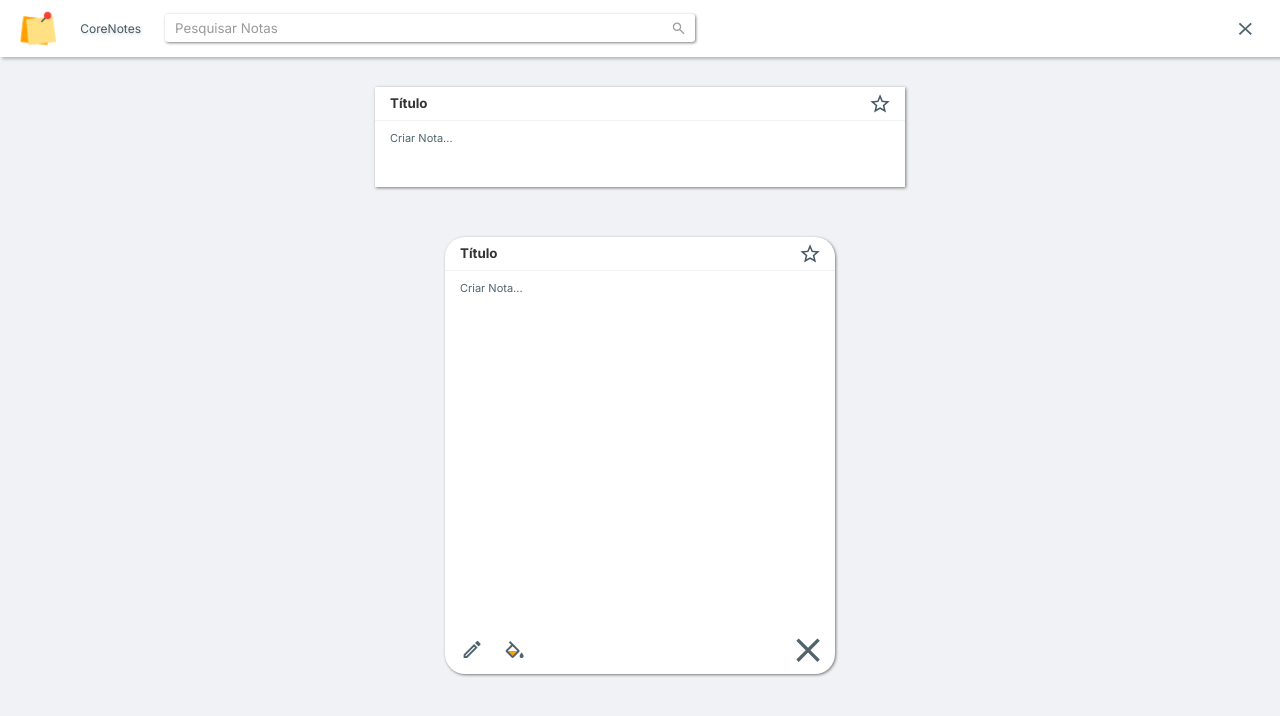
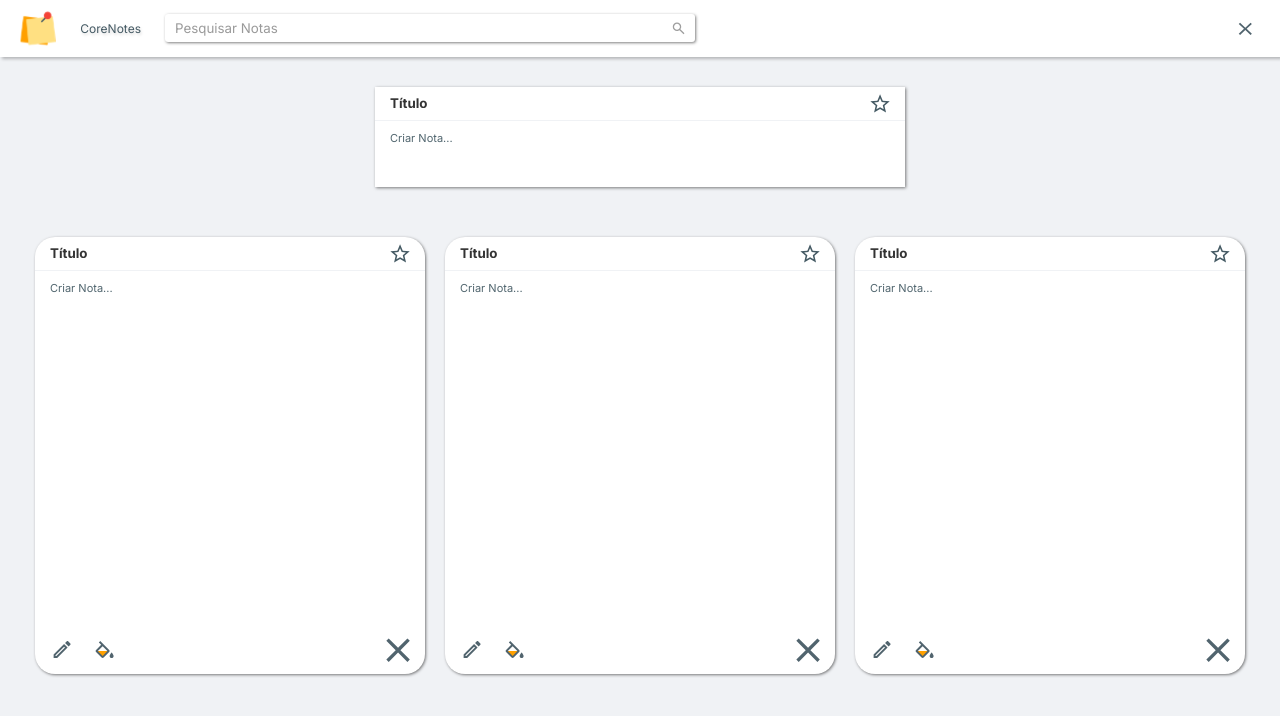
Before and after one commit to luisgustavofaria/todoListViteTs, a React (Vite) app: page / in a window 1280 px wide. Shown: the top 716 px of the page. Built offline with nearby package versions, Linux system fonts and the light colour scheme.

Commit message:
styled todoList ok

```diff
--- a/src/App.tsx
+++ b/src/App.tsx
@@ -2,13 +2,22 @@ import { ThemeProvider } from 'styled-components';
 import { defaultTheme } from './styles/themes/default';
 import { GlobalStyle } from './styles/global';
 import { Header } from './components/Header';
-import { TodoList } from './components/TodoList';
+import { Container01, Container02 } from './components/Container/styles';
+import { Todo } from './components/Todo';
+import { TodoForm } from './components/TodoForm';
 
 export function App() {
   return (
     <ThemeProvider theme={defaultTheme}>
       <Header />
-      <TodoList />
+      <Container01>
+        <TodoForm />
+        <Container02>
+          <Todo />
+          <Todo />
+          <Todo />
+        </Container02>
+      </Container01>
       <GlobalStyle />
     </ThemeProvider>
   );
--- a/src/components/Container/styles.ts
+++ b/src/components/Container/styles.ts
@@ -0,0 +1,16 @@
+import styled from 'styled-components';
+
+export const Container01 = styled.div`
+  display: flex;
+  align-items: center;
+  flex-direction: column;
+  padding: 0px 20px 50px;
+`;
+
+export const Container02 = styled.div`
+  width: 100%;
+  display: flex;
+  justify-content: center;
+  flex-flow: row wrap;
+  gap: 20px;
+`;
--- a/src/components/Header/index.tsx
+++ b/src/components/Header/index.tsx
@@ -1,5 +1,5 @@
 import {
-  Container,
+  StyledHeader,
   ContainerHeader,
   ContainerHeaderDiv01,
   ContainerHeaderDiv02,
@@ -11,7 +11,7 @@ import search from '../../assets/search.svg';
 
 export function Header() {
   return (
-    <Container>
+    <StyledHeader>
       <ContainerHeader>
         <ContainerHeaderDiv01>
           <img src={coreNotesDesktop} alt="core-notes-desktop" />
@@ -25,6 +25,6 @@ export function Header() {
           <img src={deleted} alt="" />
         </ContainerHeaderDiv02>
       </ContainerHeader>
-    </Container>
+    </StyledHeader>
   );
 }
--- a/src/components/Header/styles.ts
+++ b/src/components/Header/styles.ts
@@ -1,6 +1,6 @@
 import styled from 'styled-components';
 
-export const Container = styled.div`
+export const StyledHeader = styled.div`
   width: 100%;
   background-color: white;
   height: 3.56rem;
--- a/src/components/TodoList/index.tsx
+++ /dev/null
@@ -1,12 +0,0 @@
-import { Todo } from '../Todo';
-import { TodoForm } from '../TodoForm';
-import { ContainerTodoList } from './styles';
-
-export function TodoList() {
-  return (
-    <ContainerTodoList>
-      <TodoForm />
-      <Todo />
-    </ContainerTodoList>
-  );
-}
--- a/src/components/TodoList/styles.ts
+++ /dev/null
@@ -1,8 +0,0 @@
-import styled from 'styled-components';
-
-export const ContainerTodoList = styled.div`
-  display: flex;
-  align-items: center;
-  flex-direction: column;
-  padding: 0px 20px 50px;
-`;
```
